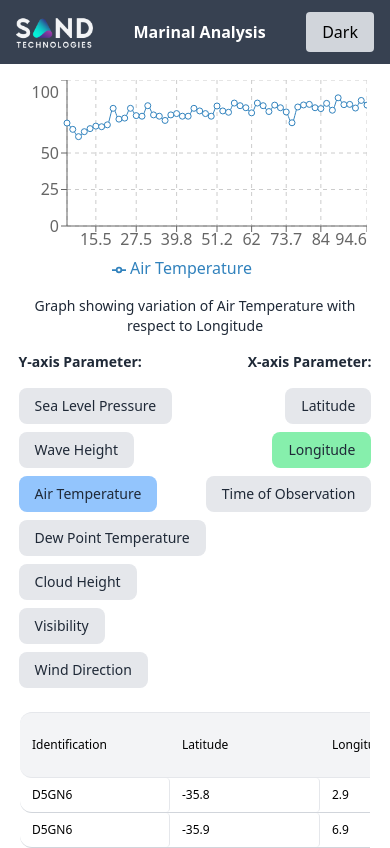
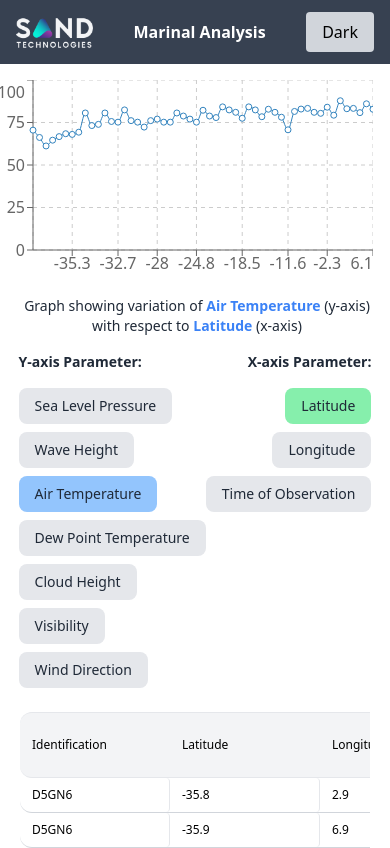
Before and after one commit to amarsrivastava68/Recharts-Data-representation, a Next.js app: page / in a window 390 px wide. Shown: the top 848 px of the page. Built offline with nearby package versions, Linux system fonts and the light colour scheme.

Commit message:
responsive styles improved

```diff
--- a/pages/Graph.tsx
+++ b/pages/Graph.tsx
@@ -2,7 +2,7 @@ import React, { useState } from 'react';
 import { LineChart, Line, XAxis, YAxis, CartesianGrid, Tooltip, Legend } from 'recharts';
 
 const Graph = ({ jsonData, theme }: { jsonData: any[], theme: string }) => {
-  const [xAxisDataKey, setXAxisDataKey] = useState<string>('Longitude');
+  const [xAxisDataKey, setXAxisDataKey] = useState<string>('Latitude');
   const [yAxisDataKey, setYAxisDataKey] = useState<string>('Air Temperature');
 
   // Options for X-axis and Y-axis keys
@@ -45,14 +45,14 @@ const Graph = ({ jsonData, theme }: { jsonData: any[], theme: string }) => {
       {/* Graph */}
       <div className="flex justify-center flex-col items-center">
         {/* LineChart for small screens  */}
-        <div className="block md:hidden md:mt-5  mr-4 mb-4">
+        <div className="block md:hidden md:mt-5  mr-11 mb-4">
           <div className="flex justify-center text-center">
-            <LineChart width={360} height={200} data={jsonData} margin={{ top: 0, right: 0, left: 0, bottom: 0 }}>
+            <LineChart width={400} height={200} data={jsonData} margin={{ top: 0, right: 0, left: 0, bottom: 0 }}>
               <CartesianGrid strokeDasharray="4 4" />
               <XAxis dataKey={xAxisDataKey} />
               <YAxis />
               <Tooltip content={<CustomTooltip />} />
-              <Legend />
+
               <Line type="monotone" dataKey={yAxisDataKey} />
             </LineChart>
           </div>
@@ -60,21 +60,21 @@ const Graph = ({ jsonData, theme }: { jsonData: any[], theme: string }) => {
 
 
         {/* LineChart for larger screens */}
-        <div className="hidden sm:block max-w-screen-lg mb-4">
+        <div className="hidden md:block max-w-screen-lg mb-4">
           <LineChart width={1100} height={450} data={jsonData} margin={{ top: 5, right: 10, left: 0, bottom: 5 }}>
             <CartesianGrid strokeDasharray="3 3" />
             <XAxis dataKey={xAxisDataKey} />
             <YAxis />
             <Tooltip content={<CustomTooltip />} />
-            <Legend />
+
             <Line type="monotone" dataKey={yAxisDataKey} name={yAxisDataKey} />
           </LineChart>
         </div>
 
 
         {/* Variation sentence */}
-        <div className={`flex justify-center mb-4 md:ml-20 ml-5 mr-5 text-center text-sm   ${theme === 'dark' ? 'text-white' : 'text-gray-800'}`}>
-        <p>Graph showing variation of {yAxisDataKey} with respect to {xAxisDataKey}</p>
+        <div className={`flex justify-center mb-4 md:ml-20 ml-5 mr-4 text-center text-sm  md:text-base  ${theme === 'dark' ? 'text-white' : 'text-gray-800'}`}>
+        <p>Graph showing variation of <span className='font-semibold text-blue-500'>{yAxisDataKey}</span> (y-axis) with respect to <span className='font-semibold text-blue-500'> {xAxisDataKey}</span> (x-axis)</p>
         </div>
       </div>
 
```
